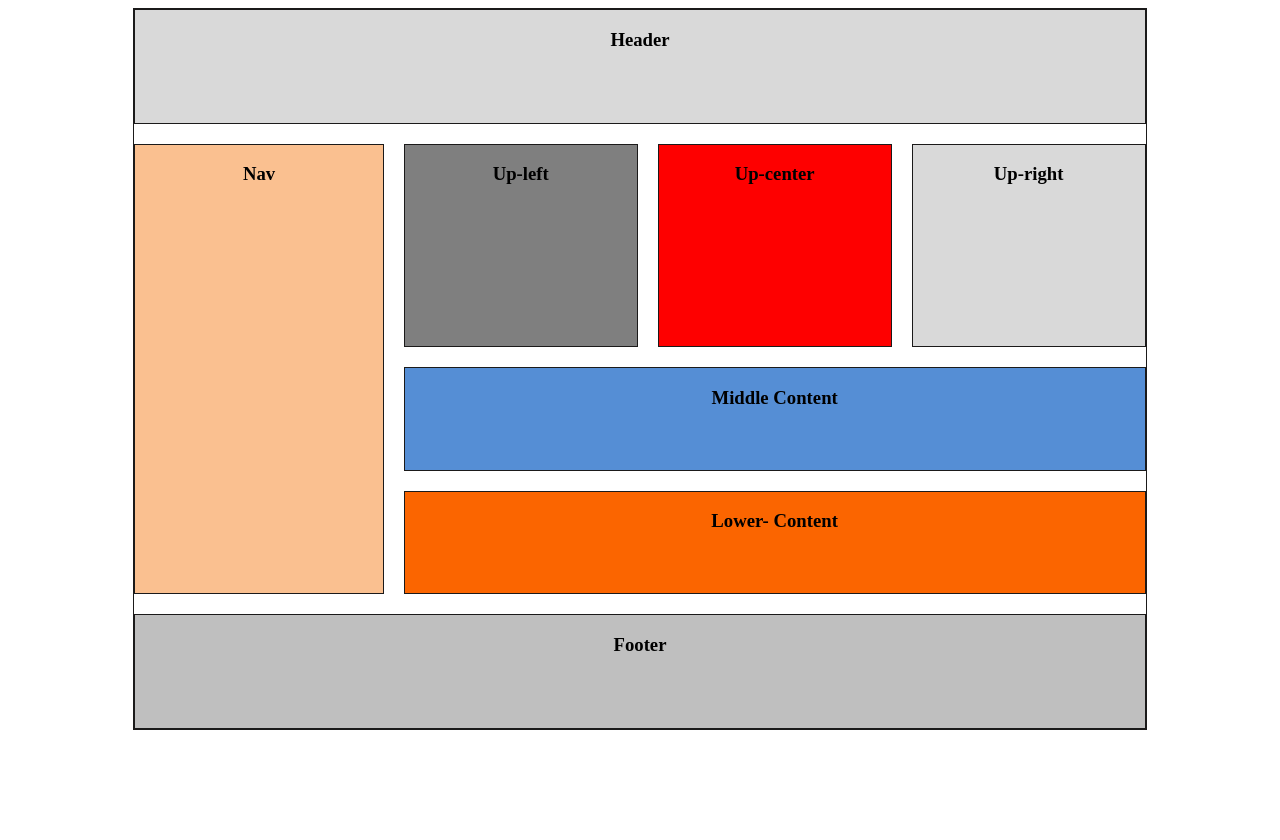
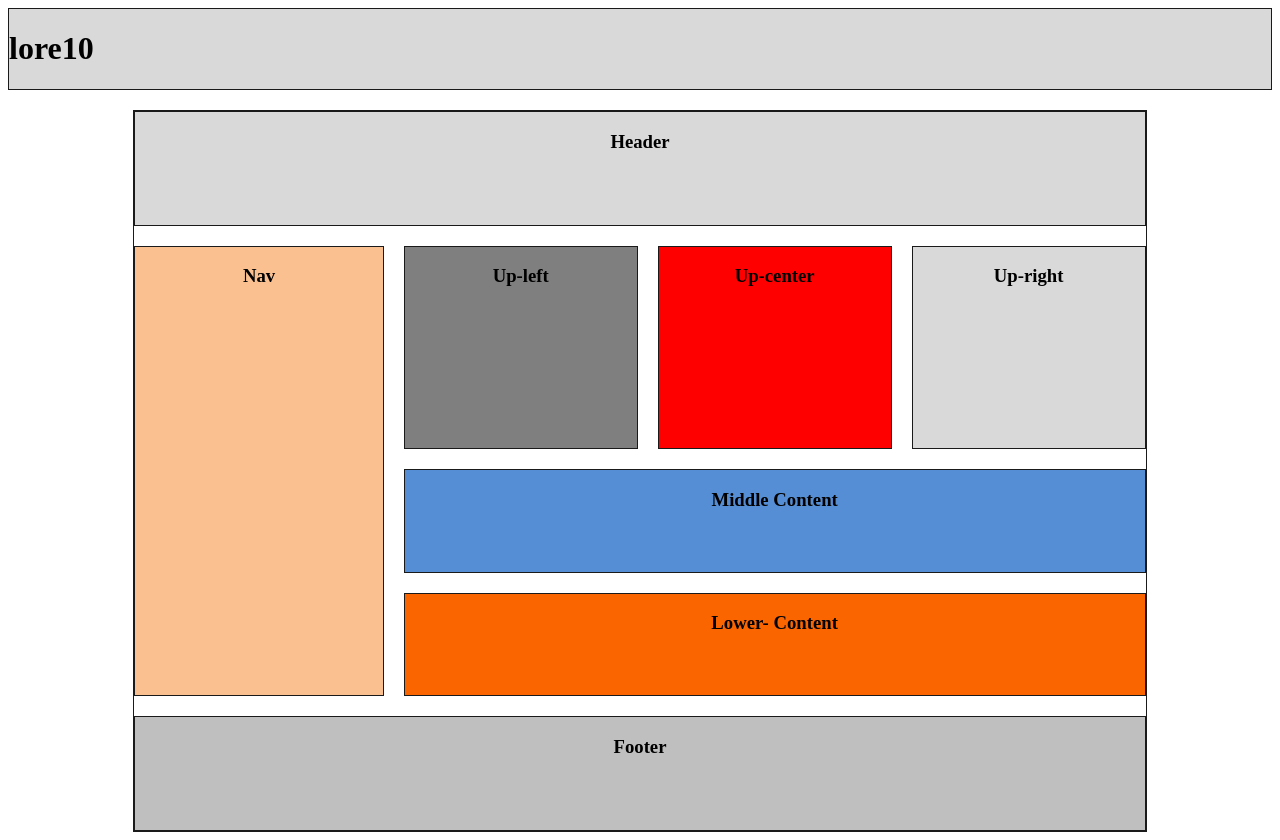
Before and after one commit to umarali-web-dev/test-lab, a plain HTML site: page index.html in a window 1280 px wide. Before the commit the page ends 800 px from the top, so only its background shows below. Drawn offline with Linux system fonts and the light colour scheme.

Commit message:
add header

```diff
--- a/index.html
+++ b/index.html
@@ -10,6 +10,10 @@
 </head>
 
 <body>
+
+  <div class="hed">
+    <h1>lore10</h1>
+  </div>
   <!-- <div class="container">
     <div class="header">Head</div>
     <div class="middle">
```
